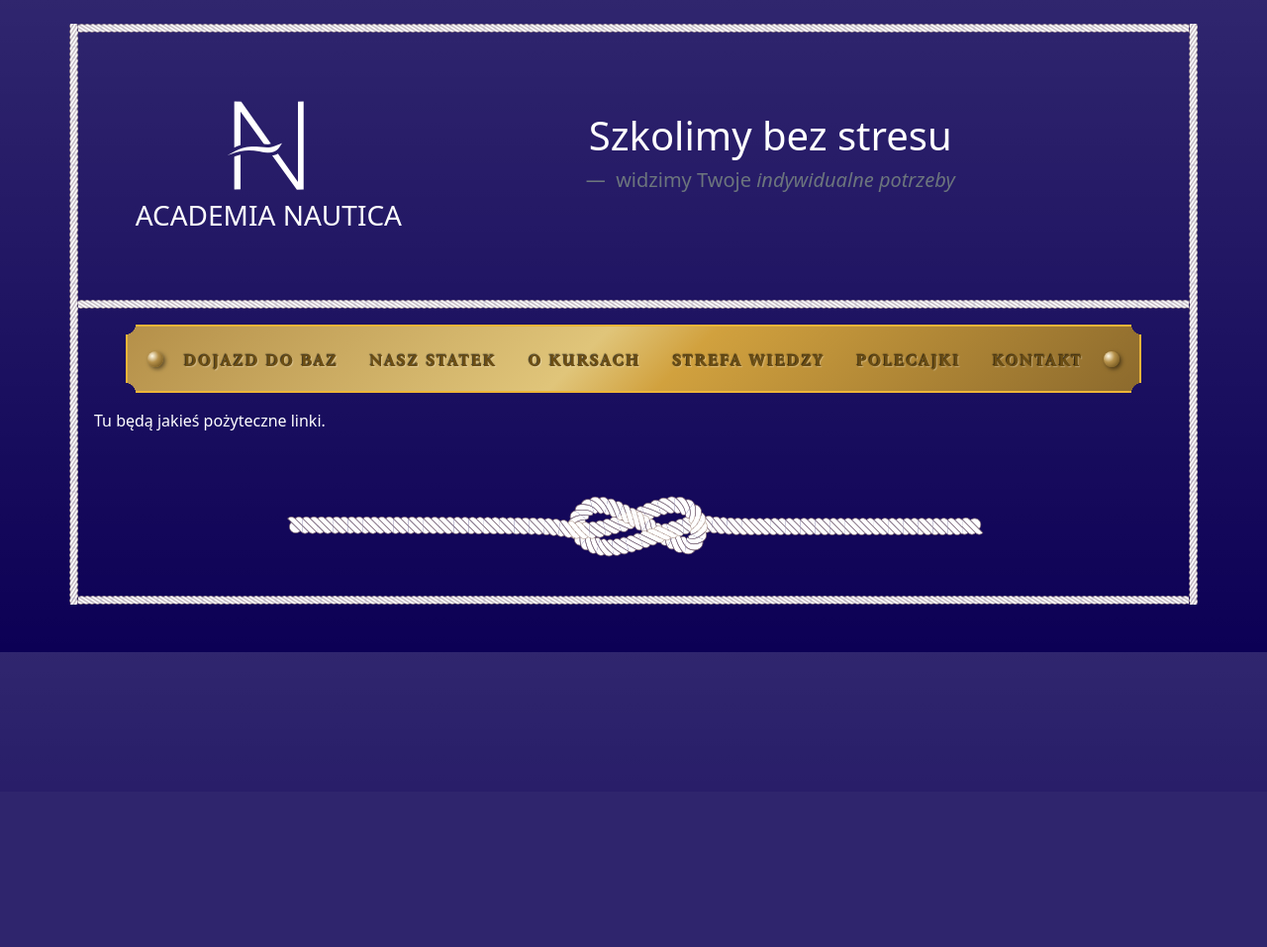
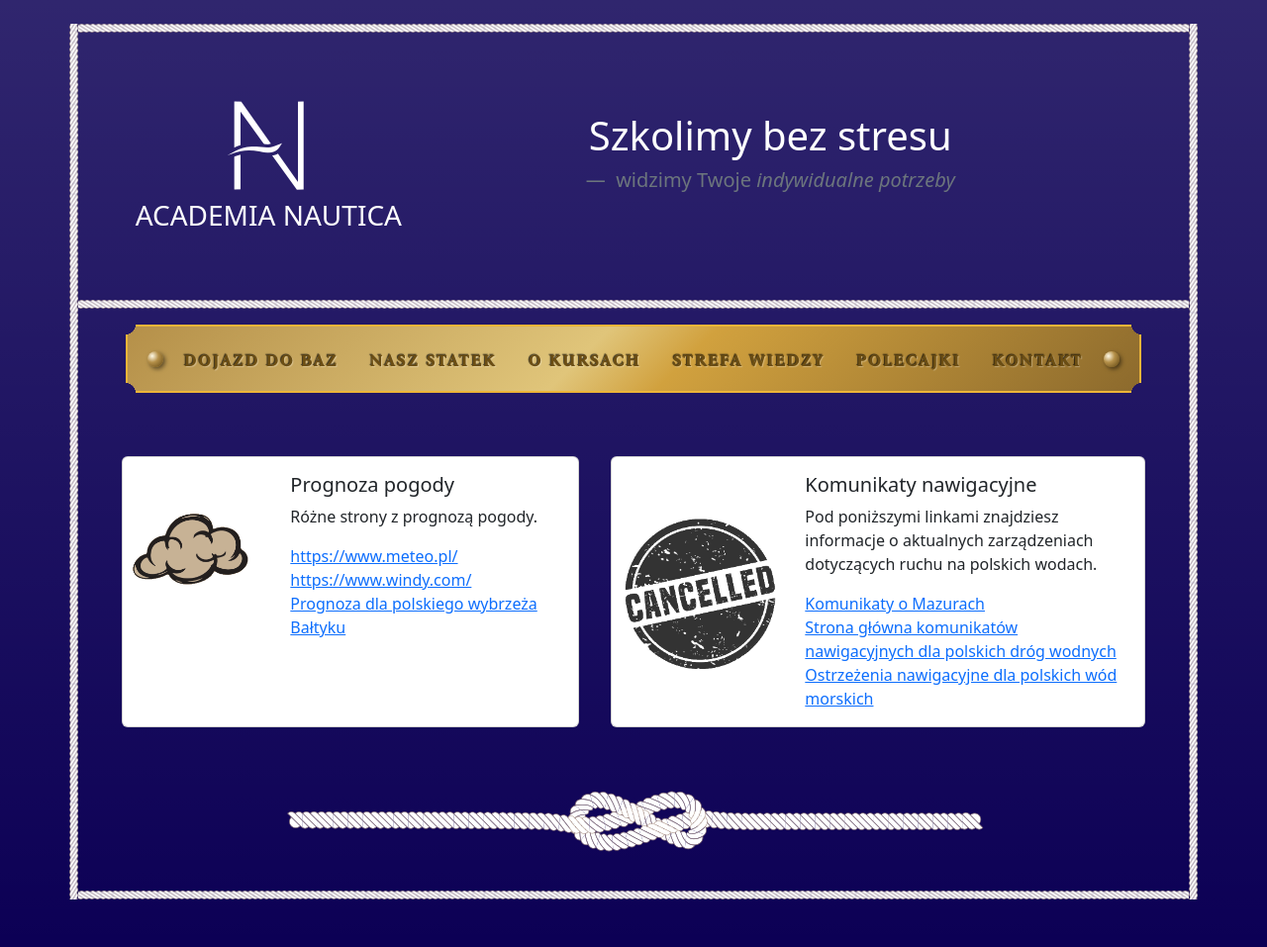
Before and after one commit to hrabia-Torcik/anw_www, a Django app: page /polecajki/ in a window 1280 px wide. Shown: the whole page at 99% size. Before the commit the page ends 659 px from the top, so only its background shows below. Run offline with Django 3.2, Linux system fonts and the light colour scheme; some libraries are stand-ins or nearby versions.

Commit message:
Poprawienie logiki w widokach (guzik wyświetl poprzednie nie pokazuje się, jeśli po przefiltrowaniu nie ma kursów trwających bądź zakończonych. Uładniona ankieta oraz dodane linki do polecajek.

```diff
--- a/basepage/templates/basepage/ankieta.html
+++ b/basepage/templates/basepage/ankieta.html
@@ -3,7 +3,7 @@
 {% load widget_tweaks %}
 {% block title %}AN-ankieta{% endblock %}
 {% block content %}
-<div class="container p-3 text-center">
+<div class="container col-10 p-3 mt-3 mb-2 text-center">
     {{ text|safe }}
 </div>
     <div class="container p-3">
@@ -132,4 +132,5 @@
             initTomSelect('.ankieta-select');
         });
     </script>
+    {% include 'basepage/includes/skrypt_backToTop.html' %}
 {% endblock %}
--- a/basepage/templates/basepage/lists.html
+++ b/basepage/templates/basepage/lists.html
@@ -106,6 +106,7 @@
 
                 {% if bez_przyszlosci %}
                 {% else %}
+
                     {% if jest_przeszlosc %}
                     {% if flage4 %}
                     {% else %}
@@ -231,7 +232,10 @@
 
     </div>
     </div>
-
+{#{{ efekt }}#}
+{#{{ efekt2 }}#}
+{#    <br>#}
+{#znaczek z kup: {{ efekt3 }}#}
 {% endblock %}
 
 {% block extra_js %}
--- a/basepage/templates/basepage/polecajki.html
+++ b/basepage/templates/basepage/polecajki.html
@@ -3,8 +3,70 @@
 {% block title %}AN-polecajki{% endblock %}
 {% block content %}
 
-<div class="container p-3">
-    {{ text }}
+<div class="container p-3 mt-5">
+{#    {{ text }}#}
+
+
+  <div class="container d-flex">
+      <div class="card mx-3" style="max-width: 540px;">
+      <div class="row g-0 align-items-center">
+          <div class="col-md-4">
+            <!-- Obrazek na górze -->
+          <img class="card-img-top" src="{% static 'basepage/img/pogoda.gif' %}" alt="kolejno przeskakujące grafiki słońca, chmur burz, wiatru"/>
+          </div>
+              <div class="card-body col-md-8">
+                <h5 class="card-title">Prognoza pogody</h5>
+                <p class="card-text">Różne strony z prognozą pogody.</p>
+                    <div class="">
+                       <a href="https://www.meteo.pl/">
+                    https://www.meteo.pl/
+                    </a>
+                    </div>
+                      <div class="">
+                       <a href="https://www.windy.com/">
+                    https://www.windy.com/
+                    </a>
+                    </div>
+                      <div class="">
+                       <a href="https://www.weatheronline.pl/cgi-app/sailing?03&LANG=pl&WIND=g183">
+                    Prognoza dla polskiego wybrzeża Bałtyku
+                    </a>
+                    </div>
+              </div>
+      </div>
+      </div>
+
+
+          <div class="card mx-3" style="max-width: 540px;">
+          <div class="row g-0 align-items-center">
+              <div class="col-md-4">
+                <!-- Obrazek na górze -->
+              <img class="card-img-top col-md-4" src="{% static 'basepage/img/zamkniete.gif' %}" alt="kolejno przeskakujące grafiki słońca, chmur burz, wiatru"/>
+              </div>
+              <div class="card-body col-md-8">
+                    <h5 class="card-title">Komunikaty nawigacyjne</h5>
+                    <p class="card-text">Pod poniższymi linkami znajdziesz informacje o aktualnych zarządzeniach dotyczących ruchu na polskich wodach.</p>
+                        <div class="">
+                           <a href="https://www.gov.pl/web/wody-polskie-bialystok/zegluga-srodladowa">
+                        Komunikaty o Mazurach
+                        </a>
+                        </div>
+                          <div class="">
+                           <a href="https://www.gov.pl/web/wody-polskie/komunikaty-nawigacyjne">
+                        Strona główna komunikatów nawigacyjnych dla polskich dróg wodnych
+                        </a>
+                        </div>
+                          <div class="">
+                           <a href="https://bhmw.gov.pl/pl/warnings/current/">
+                        Ostrzeżenia nawigacyjne dla polskich wód morskich
+                        </a>
+                        </div>
+              </div>
+          </div>
+          </div>
+  </div>
+
+
 </div>
 
 {% endblock %}
--- a/basepage/views.py
+++ b/basepage/views.py
@@ -15,6 +15,7 @@ from django.contrib import messages
 teraz_data = datetime.now().date()
 # teraz_data = date(2026, 12, 22)
 teraz_rok = teraz_data.strftime("%Y")
+poczatek_roku = date(int(teraz_rok), 1, 1)
 koniec_roku = date(int(teraz_rok), 12, 31)
 
 rok_zalozenia = 1993
@@ -63,7 +64,6 @@ def basepage(request):
     if request.GET.get('sub3') or (flage3 == 1 and lista[2] != ''):
         list_pom[2] = 'egzamin żeglarski'
         context['sub3'] = 'cokolwiek'
-        efekt = 'wlazło'
     if request.GET.get('sub4') or (flage3 == 1 and lista[3] != ''):
         list_pom[3] = 'doszk'
         context['sub4'] = 'cokolwiek'
@@ -149,19 +149,54 @@ def basepage(request):
     flage = ''
     sign = ''
     sign2 = ''
+    suma_licznikow = ''
 
     znakL = 0
     for elem in list_pom:
         if elem:
             znakL += 1
-
+    liczniki_dlugosci = ['','','','','','']
     if znakL != 0:
         sign2 = 1
         kursy_mod_filtrami = []
+        suma_licznikow = 0
         for elem in kursy_mod:
             kursy_mod_filtrami.append([0,elem])
-        for elem in list_pom:
+        for u,elem in enumerate(list_pom):
             if elem:
+
+                if u == 0:
+                    liczba = KursyWszystkie.objects.filter(kursu_data_start__contains=teraz_rok).filter(
+                    kursu_name=('patent żeglarski')).count()
+                    liczniki_dlugosci[0] = liczba
+                    suma_licznikow += liczba
+                if u == 1:
+                    liczba = KursyWszystkie.objects.filter(kursu_data_start__contains=teraz_rok).filter(
+                    kursu_name=('patent motorowodny')).count()
+                    liczniki_dlugosci[1] = liczba
+                    suma_licznikow += liczba
+                if u == 2:
+                    liczba = KursyWszystkie.objects.filter(kursu_data_start__contains=teraz_rok).filter(
+                    kursu_name=('egzamin żeglarski')).count()
+                    liczniki_dlugosci[2] = liczba
+                    suma_licznikow += liczba
+                if u == 3:
+                    liczba1 = KursyWszystkie.objects.filter(kursu_data_start__contains=teraz_rok).filter(
+                    kursu_name__icontains='manewrowanie').count()
+                    liczba2 = KursyWszystkie.objects.filter(kursu_data_start__contains=teraz_rok).filter(
+                        kursu_name__icontains='doskonalenie').count()
+                    liczniki_dlugosci[3] = liczba1 + liczba2
+                    suma_licznikow += (liczba1 + liczba2)
+                if u == 4:
+                    liczba = KursyWszystkie.objects.filter(kursu_data_start__contains=teraz_rok).filter(
+                    kursu_name=('jachtowy sternik morski')).count()
+                    liczniki_dlugosci[4] = liczba
+                    suma_licznikow += liczba
+                if u == 5:
+                    liczba = KursyWszystkie.objects.filter(kursu_data_start__contains=teraz_rok).filter(
+                    kursu_name__icontains=('licencja')).count()
+                    liczniki_dlugosci[5] = liczba
+                    suma_licznikow += liczba
                 for ind,el in enumerate(kursy_mod_filtrami):
                     if (elem == 'doszk' and el[1]['nazwa'].count('doskonalenie') == 1) or (elem == 'doszk' and el[1]['nazwa'].count('manewrowanie') == 1):
                         kursy_mod_filtrami[ind][0] = 1
@@ -224,6 +259,13 @@ def basepage(request):
             else:
                 lista_zakoncz.append(False)
 
+
+    if suma_licznikow:
+        if suma_licznikow == len(kursy_mod):
+            jestKursWPrzeszlosci = ''
+        if z_czekboksa:
+            jestKursWPrzeszlosci = 'kalarepka'
+
     index_zaplanowane = None
     for i, elem in enumerate(kursy_mod):
         deltat1 = elem['data1'] - teraz_data
@@ -251,13 +293,14 @@ def basepage(request):
     # PPPPPPPPPPPPPPPPPPPPPPPPPPPPPPPPPPPPPPPPPPPPPPPPP
 
     # context['efekt'] = [lista_trwaj,len(lista_trwaj),lista_zakoncz,len(lista_zakoncz)]
-    # context['efekt'] = kursy_mod
+    # context['efekt2'] = kursy_mod
+    # context['efekt3'] = liczniki_dlugosci, suma_licznikow
     # context['efekt'] = index_zaplanowane
     # context['efekt2'] = teraz_data, f"długość listy kursy: {len(kursy)}"
 
-    takalista = [elemen for elemen in context]
-
-    context['takalista'] = takalista
+    # takalista = [elemen for elemen in context]
+    #
+    # context['takalista'] = takalista
 
 
     return render(request, 'basepage/lists.html', context)
@@ -352,8 +395,8 @@ def kontaktuj(request):
 
 def obsmaruj(request):
     context = {}
-    napis = ('Poświęć proszę trochę czasu i daj nam znać, jakie są Twoje wrażenia po szkoleniu. To nam bardzo pomoże.'
-             '<br><span class="fs-3">Szczególnie zależy nam, żeby wiedzieć, jeśli coś Ci się nie podobało.</span>')
+    napis = ('<p>Poświęć proszę 3 minuty i daj nam znać, jakie są Twoje wrażenia po szkoleniu.</p>'
+             '<p class="fs-3 mt-3">Szczególnie zależy nam, żeby wiedzieć, jeśli coś Ci się nie podobało.</p>')
 
     p = Instruktorostwo.objects.values_list('instruktoro_name', 'instruktoro_surname')
     list_instr = [((i + 1), f'{elem[0]} {elem[1][0]}.') for i, elem in enumerate(p)]
```
Also changed, not shown: basepage/models.py (+0 -8 lines), basepage/static/basepage/img/pogoda.gif (added), basepage/static/basepage/img/zamkniete.gif (added), basepage/static/basepage/img/zamkniete.png (added), gh85e@hrt@#44y7n^#$wekokw3210anw_baza.db.
